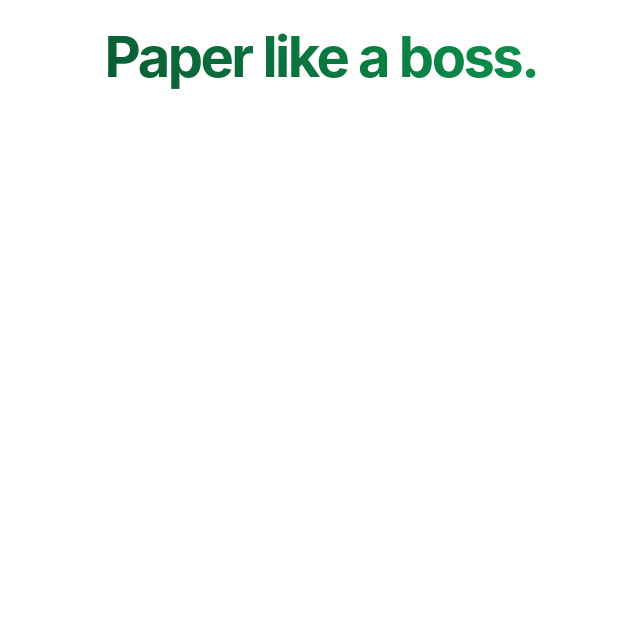
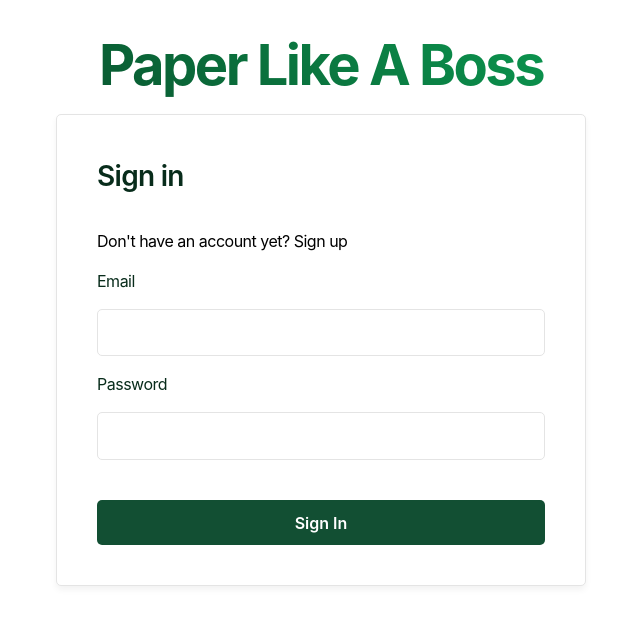
Before and after one commit to MuhammadSubhanAkbar/Supabase-Pratics, a React (Vite) app: page / in a window 1280 px wide. Shown: the top 622 px of the page, without its empty margins (319-959 px from the left). Built offline with nearby package versions, Linux system fonts and the light colour scheme; no server answers.

Commit message:
made the sign up button

```diff
--- a/src/components/SignIn.jsx
+++ b/src/components/SignIn.jsx
@@ -7,7 +7,68 @@
 
     return (
         <>
-            <h1 className="landing-header">Paper like a boss.</h1>
-        </>)
+            <h1 className="landing-header">Paper Like A Boss</h1>
+            <div className="sign-form-container">
+                <form
+                    //action=
+                    aria-label="Sign in form"
+                    aria-describedby="form-description"
+                >
+                    <div id="form-description" className="sr-only">
+                        Use this form to sign in to your account. Enter your email and
+                        password.
+                    </div>
+
+                    <h2 className="form-title">Sign in</h2>
+                    <p>
+                        Don't have an account yet?{' '}
+                        {/*<Link className="form-link">*/}
+                        Sign up
+                        {/*</Link>*/}
+                    </p>
+
+                    <label htmlFor="email">Email</label>
+                    <input
+                        className="form-input"
+                        type="email"
+                        name="email"
+                        id="email"
+                        placeholder=""
+                        required
+                        aria-required="true"
+                        //aria-invalid=
+                        //aria-describedby=
+                        //disabled=
+                    />
+
+                    <label htmlFor="password">Password</label>
+                    <input
+                        className="form-input"
+                        type="password"
+                        name="password"
+                        id="password"
+                        placeholder=""
+                        required
+                        aria-required="true"
+                        //aria-invalid=
+                        //aria-describedby=
+                        //disabled=
+                    />
+
+                    <button
+                        type="submit"
+                        className="form-button"
+                        //className=
+                        //aria-busy=
+                    >
+                        Sign In
+                        {/*'Signing in...' when pending*/}
+                    </button>
+
+                    {/* Error message */}
+                </form>
+            </div>
+        </>
+    )
 }
 export default SignIn
--- a/src/index.css
+++ b/src/index.css
@@ -1,5 +1,3 @@
-@import 'tailwindcss';
-
 :root {
     font-family: 'Inter', sans-serif;
     line-height: 1.5;
@@ -31,7 +29,7 @@
     left: 0;
     right: 0;
     padding: 2rem 0;
-    height: 7rem;
+    height: 3.6rem;
     display: flex;
     flex-direction: column;
     box-shadow: 0 2px 4px rgba(0, 0, 0, 0.1);
@@ -41,7 +39,7 @@
     letter-spacing: -0.7px;
     font-weight: 600;
     color: white;
-    margin: 10px 10px 10px 10px;
+    margin: 10px 10px 2px 10px;
     display: flex;
     justify-content: center;
     align-items: center;
@@ -161,11 +159,124 @@
     text-align: center;
 }
 
+/* Signin/Signup Form styles */
+.sign-form-container {
+    max-width: 28rem;
+    margin: 0 auto;
+    padding: 2.5rem;
+    border: 1px solid #e4e4e4;
+    border-radius: 5px;
+    background: white;
+    box-shadow: 0 4px 6px rgba(0, 0, 0, 0.05);
+    transition: transform 0.2s ease, box-shadow 0.2s ease;
+}
+
+.sign-form-container:hover {
+    transform: translateY(-2px);
+    box-shadow: 0 6px 12px rgba(0, 0, 0, 0.08);
+}
+
+.sign-form-container h2 {
+    font-weight: 600;
+    font-size: 1.75rem;
+    padding-bottom: 1rem;
+    margin: 0;
+    color: #082c1b;
+}
+
+.sign-form-container .form-link {
+    color: #187c49;
+    text-decoration: none;
+    cursor: pointer;
+    font-weight: 600;
+    transition: all 0.2s ease;
+    padding-bottom: 1px;
+    border-bottom: 1px solid transparent;
+}
+
+.sign-form-container .form-link:hover {
+    color: #124f33;
+}
+
+.sign-form-container .form-input {
+    width: 100%;
+    margin: 1rem 0;
+    padding: 0.8rem 1rem;
+    border: 1.5px solid #e4e4e4;
+    border-radius: 5px;
+    font-size: 1rem;
+    font-weight: 400;
+    background-color: white;
+    color: #082c1b;
+    transition: border-color 0.2s ease, box-shadow 0.2s ease;
+    box-sizing: border-box; /* Ensures padding is included in width calculation */
+}
+
+.sign-form-container .form-input:focus {
+    outline: none;
+    border-color: #124f33;
+    box-shadow: 0 0 0 3px rgba(18, 79, 51, 0.1);
+}
+
+.sign-form-container fieldset {
+    border: 1.5px solid #e4e4e4;
+    border-radius: 5px;
+    padding: 0.6rem;
+}
+
+.sign-form-container .form-button {
+    width: 100%;
+    margin-top: 1.5rem;
+    padding: 0.8rem 1.2rem;
+    border-radius: 5px;
+    border: none;
+    font-size: 1rem;
+    font-weight: 600;
+    background-color: #124f33;
+    color: white;
+    cursor: pointer;
+    transition: background-color 0.2s ease, transform 0.1s ease;
+}
+
+.sign-form-container .form-button:hover {
+    background-color: #187c49;
+    transform: translateY(-1px);
+}
+
+.sign-form-container .form-button:active {
+    transform: translateY(0);
+}
+
+.sign-form-container .form-button:disabled {
+    background-color: #6c757d;
+    opacity: 0.7;
+    cursor: not-allowed;
+    transform: none;
+}
+
+.sign-form-container .radio-group {
+    display: flex;
+    justify-content: space-between;
+    /* gap: 1rem; */
+}
+
+.sign-form-container .radio-group label {
+    margin-left: 3.5rem;
+    flex: 1;
+    text-align: center; /* optional: center label text */
+}
+
+.sign-form-container input {
+    margin-right: 0.5rem;
+    margin-top: 0;
+}
+
 /* landing header */
 .landing-header {
     text-align: center;
     font-size: 3.5rem;
     line-height: 1.2;
+    margin-bottom: 0.7rem;
     padding: 1.5rem 1rem 0.2rem;
     margin-top: 0;
     color: #082c1b;
```
